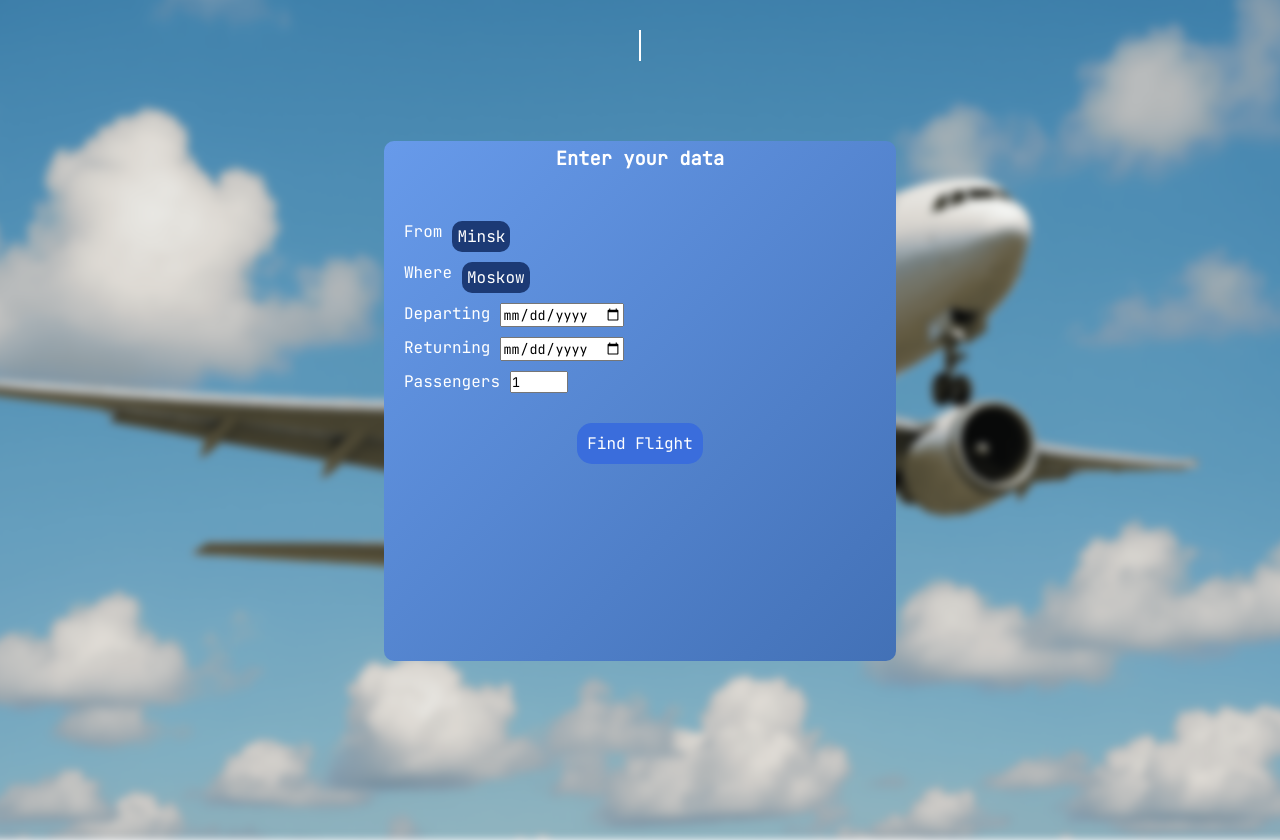
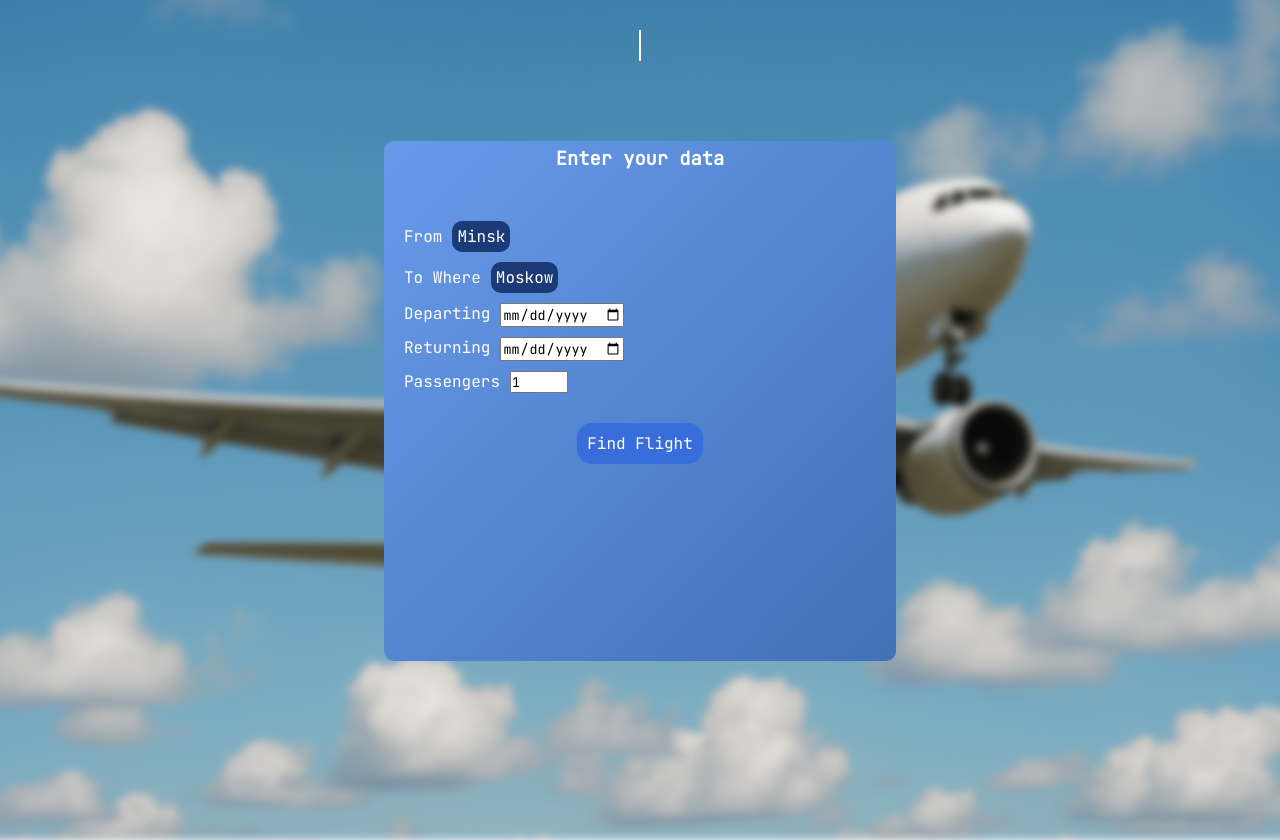
Before and after one commit to OlegZubrr/FlightPool, a plain HTML site: page UI/pages/main.html in a window 1280 px wide. Shown: the top 840 px of the page. Drawn offline with Linux system fonts and the light colour scheme.

```diff
--- a/UI/pages/main.html
+++ b/UI/pages/main.html
@@ -32,7 +32,7 @@
             </ul>
           </li>
           <li class="whereRow">
-            <p>Where</p>
+            <p>To Where</p>
             <p id="whereCity" class="btn-dark-blue-litle">Moskow</p>
             <ul id="whereList">
               <li id="whereListSearch">
--- a/UI/scripts/modules/ErrorBox.js
+++ b/UI/scripts/modules/ErrorBox.js
@@ -16,3 +16,5 @@
     this.container.classList.remove("show");
   };
 }
+
+export { ErrorBox };
--- a/UI/scripts/pagesScripts/mainPage.js
+++ b/UI/scripts/pagesScripts/mainPage.js
@@ -1,4 +1,5 @@
 import { LiveSearch } from "../modules/liveSearch.js";
+import { ErrorBox } from "../modules/ErrorBox.js";
 const initMain = () => {
   const fromCity = document.getElementById("fromCity");
   const fromList = document.getElementById("fromList");
--- a/UI/styles/mainPage.css
+++ b/UI/styles/mainPage.css
@@ -88,6 +88,10 @@
 
 .fromRow {
   position: relative;
+  width: 100px;
+  display: flex;
+  justify-content: space-between;
+  align-items: center;
 }
 
 #fromList {
@@ -127,6 +131,14 @@
 
 .whereRow {
   position: relative;
+  width: 100px;
+  display: flex;
+  justify-content: space-between;
+  align-items: center;
+}
+
+.whereRow p {
+  white-space: nowrap;
 }
 
 #whereList {
```
Also changed, not shown: UI/scripts/modules/NullChecker.js (added, +16 -0 lines).
